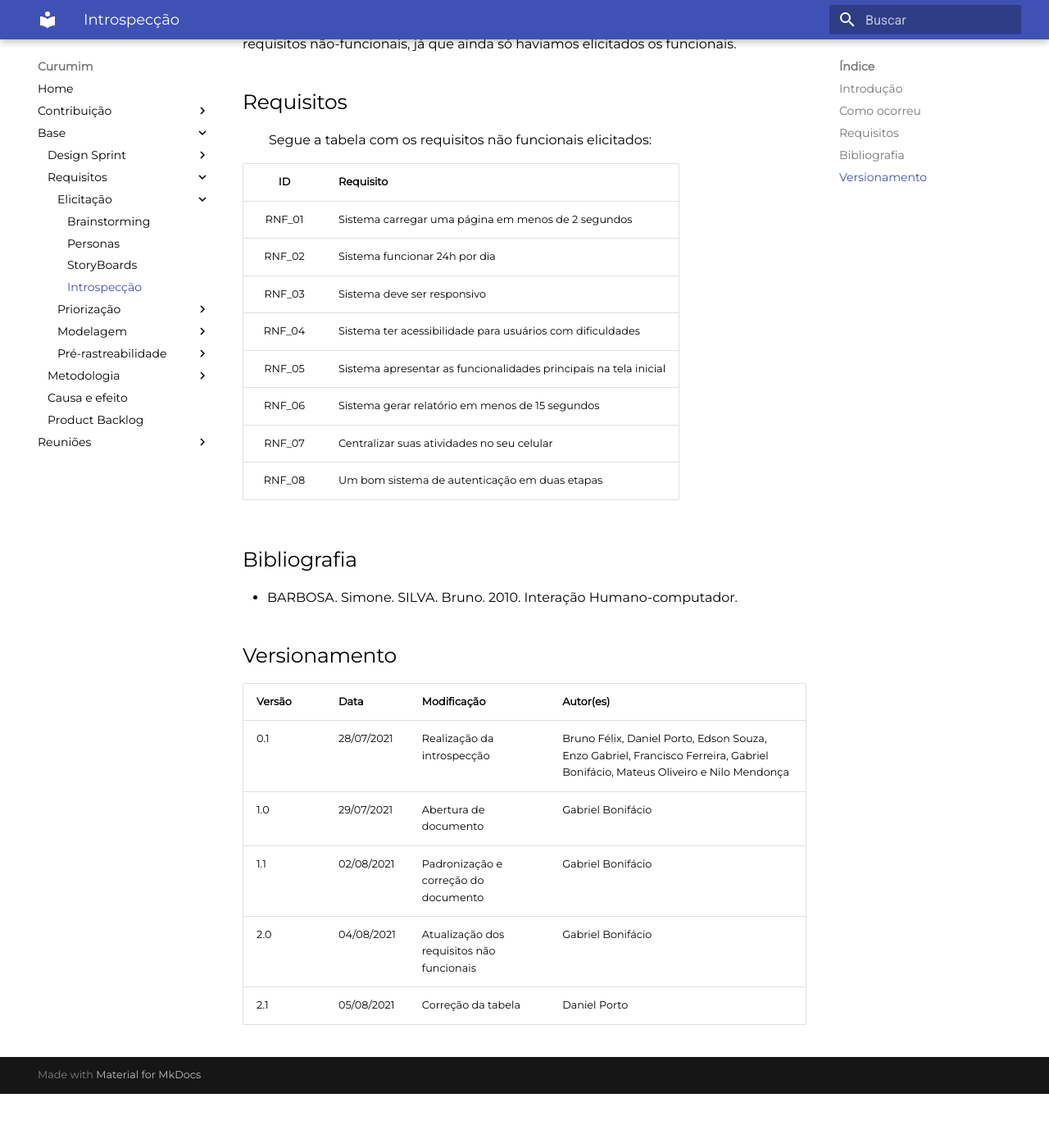
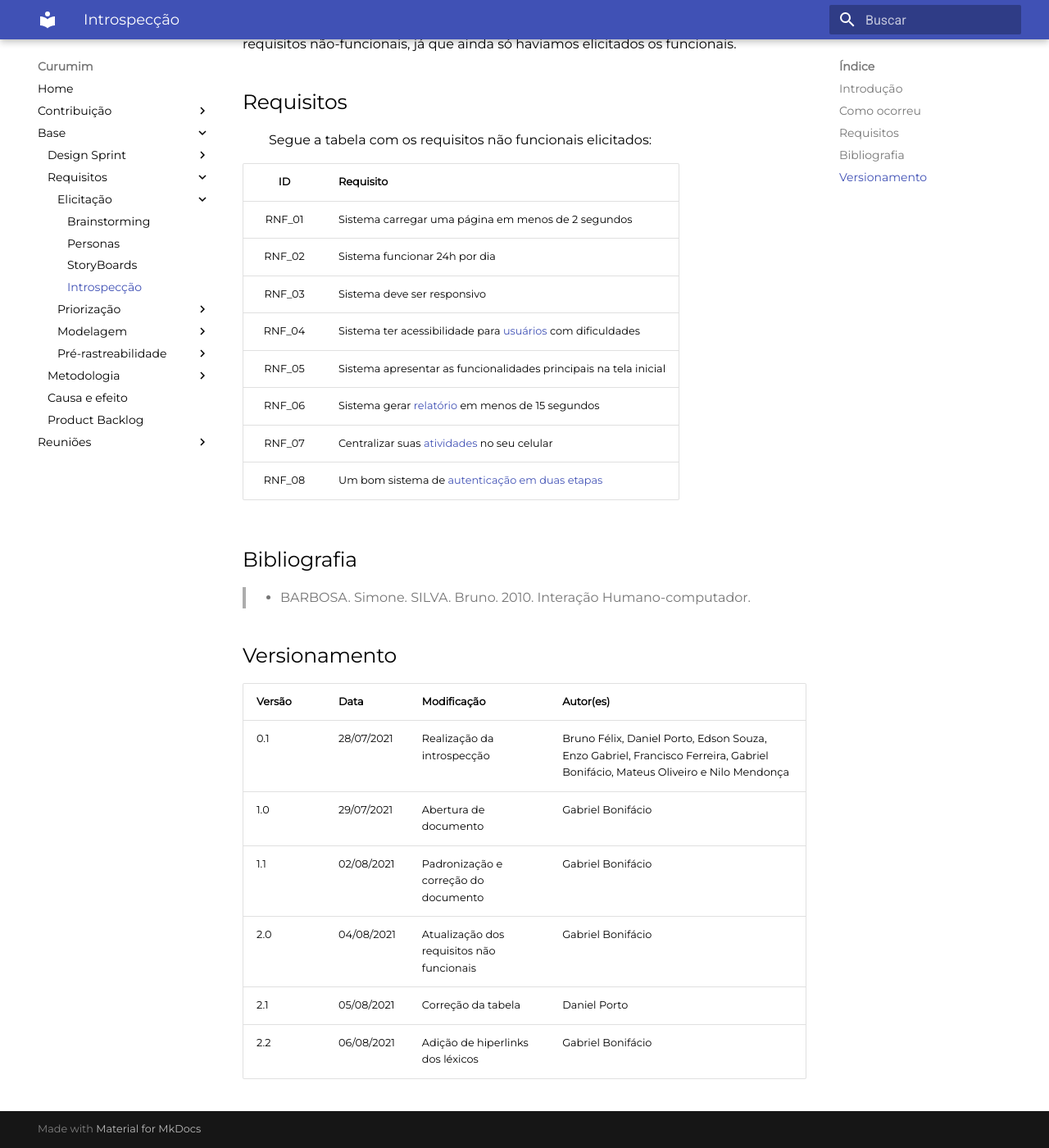
Before and after one commit to UnBArqDsw2021-1/2021.1_G6_Curumim, an MkDocs documentation site: the page built from docs/base/requisitos/elicitacao/introspeccao.md, in a window 1280 px wide and 1400 px high, scrolled down 434 px. Shown: the whole window at 82% size. Built offline with MkDocs 1.6.1 and Material for MkDocs 9.7.7, drawn with Linux system fonts in a browser that asks for light colours; before the commit the page ends 1768 px from its top, so only the background shows below that; some of the changed lines change nothing that is shown.

Commit message:
doc(#48): adição dos hiperlinks na introspecção

```diff
--- a/docs/base/requisitos/elicitacao/introspeccao.md
+++ b/docs/base/requisitos/elicitacao/introspeccao.md
@@ -1,5 +1,5 @@
 ## Introdução
-&emsp;&emsp;A introspecção é uma técnica de elicitação de requisitos, baseando-se na ideia de buscar entender qual é o tipo de sistema a persona gostaria de ter (e ver) quando estivesse executando uma tarefa desejada na aplicação. Para isso, portanto, criamos as <a href="../elicitacao/personas.md">personas</a> com o intuito de utilizar essa técnica.
+&emsp;&emsp;A introspecção é uma técnica de elicitação de requisitos, baseando-se na ideia de buscar entender qual é o tipo de sistema a persona gostaria de ter (e ver) quando estivesse executando uma tarefa desejada na aplicação. Para isso, portanto, criamos as [personas](./personas.md) com o intuito de utilizar essa técnica.
 
 ## Como ocorreu
 
@@ -13,15 +13,15 @@
 |RNF_01|Sistema carregar uma página em menos de 2 segundos|
 |RNF_02|Sistema funcionar 24h por dia|
 |RNF_03|Sistema deve ser responsivo|
-|RNF_04|Sistema ter acessibilidade para usuários com dificuldades|
+|RNF_04|Sistema ter acessibilidade para [usuários](../modelagem/lexicos.md/#lexico-usuario) com dificuldades|
 |RNF_05|Sistema apresentar as funcionalidades principais na tela inicial|
-|RNF_06|Sistema gerar relatório em menos de 15 segundos|
-|RNF_07|Centralizar suas atividades no seu celular|
-|RNF_08|Um bom sistema de autenticação em duas etapas|
+|RNF_06|Sistema gerar [relatório](../modelagem/lexicos.md/#lexico-relatorio) em menos de 15 segundos|
+|RNF_07|Centralizar suas [atividades](../modelagem/lexicos.md/#lexico-atividade) no seu celular|
+|RNF_08|Um bom sistema de [autenticação em duas etapas](../modelagem/lexicos.md/#lexico-autenticacao-em-duas-etapas)|
 
 ## Bibliografia
 
-- BARBOSA. Simone. SILVA. Bruno. 2010. Interação Humano-computador.
+> - BARBOSA. Simone. SILVA. Bruno. 2010. Interação Humano-computador.
 
 ## Versionamento
 | Versão | Data | Modificação | Autor(es) |
@@ -31,3 +31,4 @@
 |1.1|02/08/2021| Padronização e correção do documento | Gabriel Bonifácio |
 |2.0|04/08/2021| Atualização dos requisitos não funcionais | Gabriel Bonifácio |
 |2.1|05/08/2021| Correção da tabela | Daniel Porto |
+|2.2|06/08/2021| Adição de hiperlinks dos léxicos | Gabriel Bonifácio |
```
